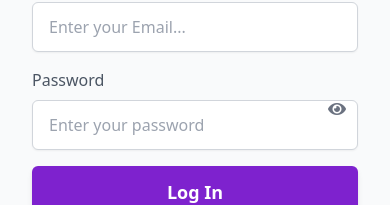
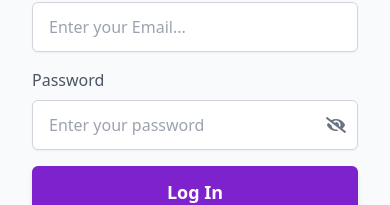
Before and after one commit to Sahildhingani/Blog-website, a React (Vite) app: page / in a window 390 px wide. Shown: the part 510-715 px from the top of the page. Built offline with nearby package versions, Linux system fonts and the light colour scheme; no server answers.

Commit message:
update the responsiveness of the login page and solve the eye bytton bug

```diff
--- a/src/Component/Login.jsx
+++ b/src/Component/Login.jsx
@@ -65,7 +65,7 @@ function Login() {
   return (
     <div className="min-h-screen bg-gradient-to-b from-purple-700 via-purple-500 to-purple-700 flex justify-center items-center">
       {/* Container */}
-      <div className="max-w-5xl h-128 w-full bg-white rounded-3xl shadow-lg overflow-hidden flex flex-col md:flex-row">
+      <div className="max-w-5xl h-128 w-full bg-white rounded-3xl shadow-lg overflow-hidden flex flex-col md:flex-row max-md:rounded-none ">
         {/* Left Section */}
         <div className="bg-white shadow-lg rounded-lg p-8 md:p-12 max-w-3xl mx-auto">
           <div className="flex justify-center">
@@ -103,6 +103,7 @@ function Login() {
             {/* Password */}
             <div className="relative">
               <label className="block text-gray-600 mb-2 font-medium">Password</label>
+              <div className='flex '>
               <input
                 value={password}
                 onChange={(e) => setPassword(e.target.value)}
@@ -117,14 +118,16 @@ function Login() {
                   e.preventDefault();
                   setShowPassword(!showPassword);
                 }}
-                className="absolute right-3 top-1/2 transform -translate-y-1/2 text-gray-500 hover:text-gray-700 focus:outline-none"
+                className="absolute pt-8 right-3 top-1/2 transform -translate-y-1/2 text-gray-500 hover:text-gray-700 focus:outline-none"
               >
                 {showPassword ? (
+                  <i className="fas fa-eye"></i>
+                ) : (
                   <i className="fas fa-eye-slash"></i>
-                ) : (
-                  <i className="fas fa-eye"></i>
                 )}
               </button>
+              </div>
+
             </div>
 
             {/* Error Message */}
```
